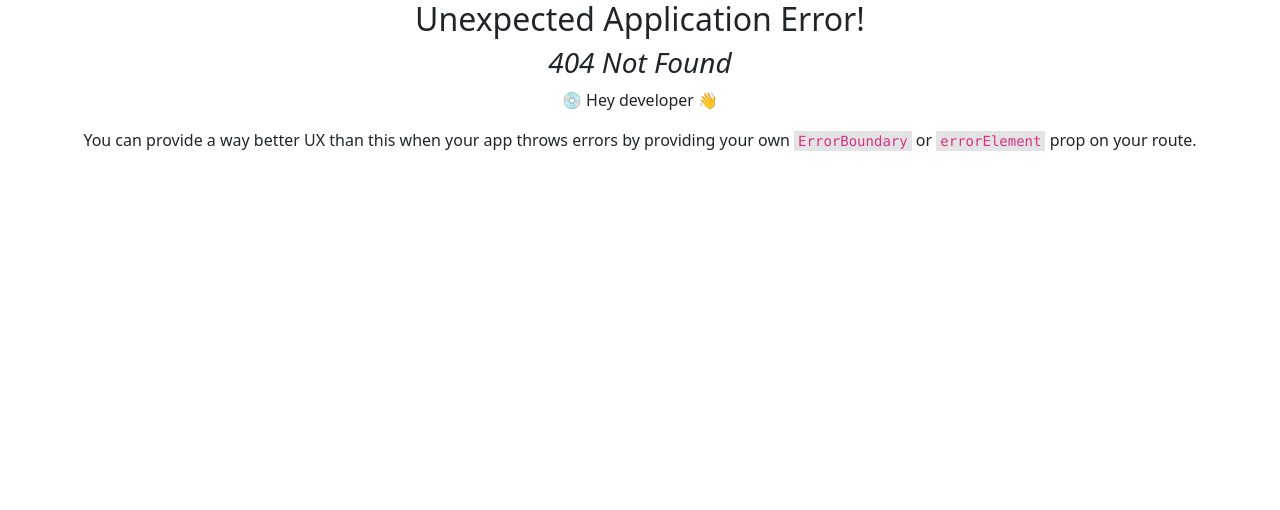
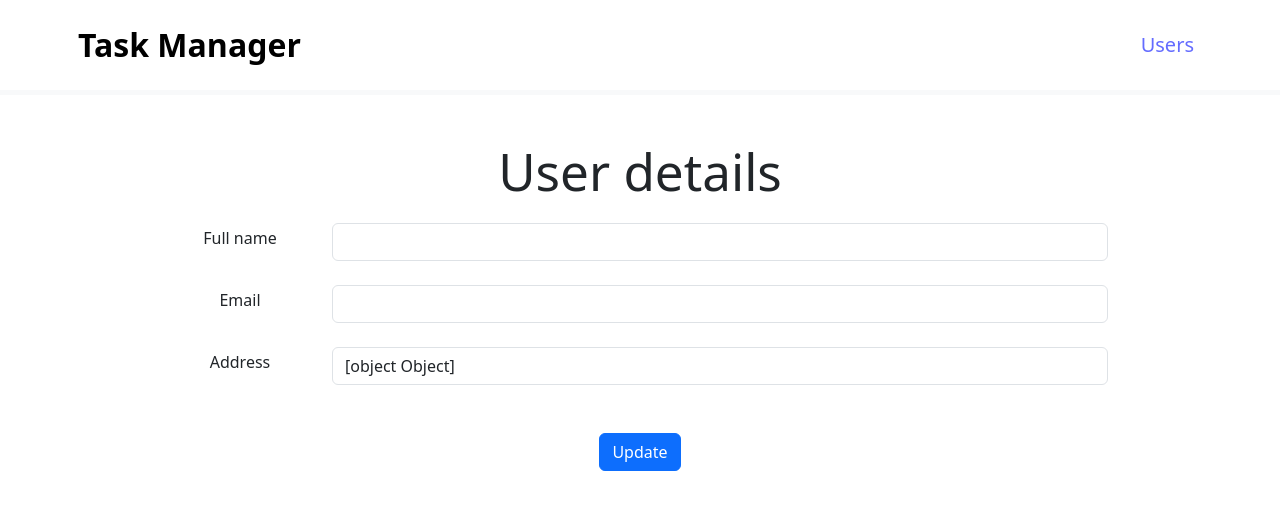
Before and after one commit to Phaedra144/bdo-task-manager, a React (Vite) app in the folder taskmanager-frontend/: page /users/1 in a window 1280 px wide. Before the commit this address had no page. Shown: the top 510 px of the page. Built offline with nearby package versions, Linux system fonts and the light colour scheme.

Commit message:
Create form on UserDetails

```diff
--- a/taskmanager-frontend/src/App.tsx
+++ b/taskmanager-frontend/src/App.tsx
@@ -1,6 +1,7 @@
 import { createBrowserRouter, RouterProvider } from 'react-router-dom';
 import { TaskManager } from './components/TaskManager';
 import { TaskTable } from './components/TaskTable';
+import { UserDetails } from './components/UserDetails';
 import { UserTable } from './components/UserTable';
 
 const router = createBrowserRouter([
@@ -16,6 +17,10 @@ const router = createBrowserRouter([
         element: <UserTable />,
       },
       {
+        path: '/users/:userId',
+        element: <UserDetails />,
+      },
+      {
         path: '/users/:userId/tasks',
         element: <TaskTable />,
       },
--- a/taskmanager-frontend/src/components/UserDetails.tsx
+++ b/taskmanager-frontend/src/components/UserDetails.tsx
@@ -1,7 +1,88 @@
+import { Button, Col, Form, Row } from 'react-bootstrap';
+import { useForm } from 'react-hook-form';
+
 export const UserDetails = () => {
+  const initialValues = {
+    fullName: '',
+    email: '',
+    address: {
+      city: '',
+      zip: '',
+      street: '',
+      streetNumber: '',
+    },
+  };
+
+  const {
+    register,
+    formState: { errors },
+    handleSubmit,
+  } = useForm({
+    mode: 'onTouched',
+    reValidateMode: 'onChange',
+    defaultValues: initialValues,
+  });
+
+  const onSubmit = (data) => {
+    console.log(data);
+  };
+
   return (
-    <div className="container">
-      <h1>User Details</h1>
+    <div className="container w-75">
+      <h1>User details</h1>
+      <Form onSubmit={handleSubmit(onSubmit)}>
+        <Row className="align-items-center mt-4">
+          <Col className="col-sm-2">
+            <Form.Label>Full name</Form.Label>
+          </Col>
+          <Col className="col-sm-10">
+            <Form.Control
+              className={errors.fullName ? 'is-invalid' : ''}
+              type="text"
+              {...register('fullName', {
+                required: 'Name is required',
+              })}
+            />
+          </Col>
+        </Row>
+        {errors.fullName && (
+          <Form.Text className="text-danger">
+            {errors.fullName.message}
+          </Form.Text>
+        )}
+        <Row className="align-items-center mt-4">
+          <Col className="col-sm-2">
+            <Form.Label>Email</Form.Label>
+          </Col>
+          <Col className="col-sm-10">
+            <Form.Control
+              className={errors.fullName ? 'is-invalid' : ''}
+              type="email"
+              {...register('email', {
+                required: 'Email is required',
+              })}
+            />
+          </Col>
+        </Row>
+        {errors.email && (
+          <Form.Text className="text-danger">{errors.email.message}</Form.Text>
+        )}
+        <Row className="align-items-center mt-4">
+          <Col className="col-sm-2">
+            <Form.Label>Address</Form.Label>
+          </Col>
+          <Col className="col-sm-10">
+            <Form.Control
+              className={errors.address ? 'is-invalid' : ''}
+              type="text"
+              {...register('address')}
+            />
+          </Col>
+        </Row>
+        <Button className="mt-5" type="submit">
+          Update
+        </Button>
+      </Form>
     </div>
   );
-}
+};
```
